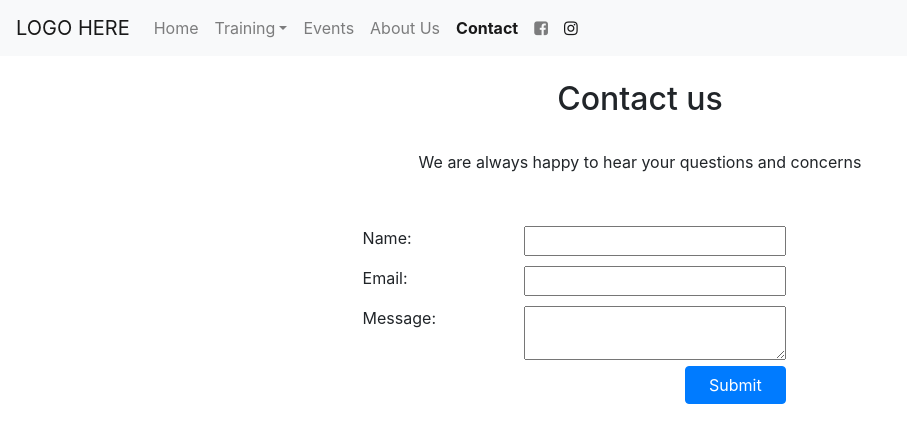
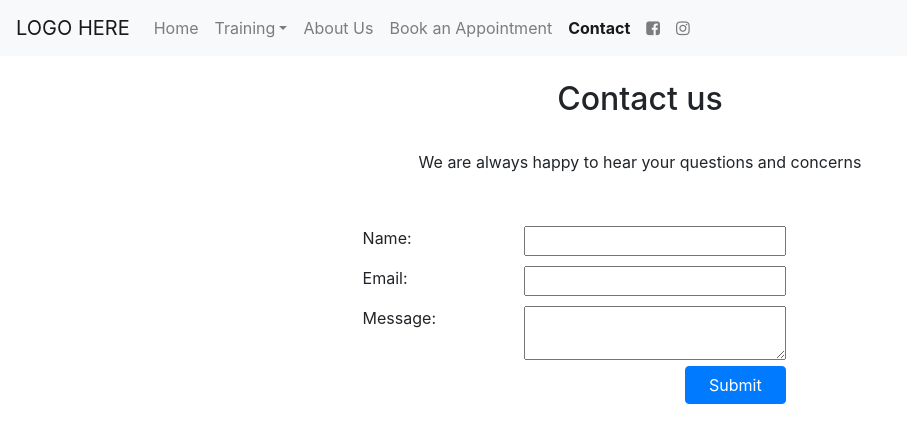
Before and after one commit to maggie-lagos/we-global, a React (Create React App) app: page /contact in a window 1280 px wide. Shown: the top 442 px of the page, without its empty margins (0-907 px from the left). Built offline with nearby package versions, Linux system fonts and the light colour scheme.

Commit message:
Moved around the events page

```diff
--- a/src/About/index.js
+++ b/src/About/index.js
@@ -62,12 +62,12 @@ class About extends Component {
                 </DropdownMenu>
               </UncontrolledDropdown>
               <NavItem>
-                <NavLink href="/events/">Events</NavLink>
-              </NavItem>
-              <NavItem>
                 <NavLink active href="/about/">
                   About Us
                 </NavLink>
+              </NavItem>
+              <NavItem>
+                <NavLink href="/events/">Book an Appointment</NavLink>
               </NavItem>
               <NavItem>
                 <NavLink href="/contact/">Contact</NavLink>
@@ -128,8 +128,10 @@ class About extends Component {
                 <h5>Lynee Pina</h5>
               </Col>
               <Col xs="8">
-                <p className="coachText">It's a yak! Specialties are strength training and developing
-                a strength training program.</p>
+                <p className="coachText">
+                  It's a yak! Specialties are strength training and developing a
+                  strength training program.
+                </p>
               </Col>
             </Row>
             <Row>
@@ -138,7 +140,9 @@ class About extends Component {
                 <h5>Charles Thomas</h5>
               </Col>
               <Col xs="8">
-                    <p className="coachText">It's a yak! Special is strength training.</p>
+                <p className="coachText">
+                  It's a yak! Special is strength training.
+                </p>
               </Col>
             </Row>
             <Row>
@@ -147,7 +151,9 @@ class About extends Component {
                 <h5>Yoga Instructor</h5>
               </Col>
               <Col xs="8">
-                    <p className="coachText">It's a yak! Special is strength training.</p>
+                <p className="coachText">
+                  It's a yak! Special is strength training.
+                </p>
               </Col>
             </Row>
           </Container>
--- a/src/Bootcamp/index.js
+++ b/src/Bootcamp/index.js
@@ -60,21 +60,21 @@ class Bootcamp extends Component {
                 </DropdownMenu>
               </UncontrolledDropdown>
               <NavItem>
-                <NavLink href="/events/">Events</NavLink>
+                <NavLink href="/about/">About Us</NavLink>
               </NavItem>
               <NavItem>
-                <NavLink href="/about/">About Us</NavLink>
+                <NavLink href="/events/">Book an Appointment</NavLink>
               </NavItem>
               <NavItem>
                 <NavLink href="/contact/">Contact</NavLink>
               </NavItem>
               <NavItem>
-                <NavLink href="/contact/">
+                <NavLink href="https://www.facebook.com/weglobalfitness/">
                   <i className="fa fa-facebook-square" />
                 </NavLink>
               </NavItem>
               <NavItem>
-                <NavLink href="/contact/">
+                <NavLink href="https://www.instagram.com/antsenior3/">
                   <i class="fa fa-instagram" />
                 </NavLink>
               </NavItem>
--- a/src/Contact/index.js
+++ b/src/Contact/index.js
@@ -54,19 +54,17 @@ class Contact extends Component {
                     Training
                   </DropdownToggle>
                   <DropdownMenu right>
-                    <DropdownItem href="/vertimax">
-                      Vertimax
-                    </DropdownItem>
+                    <DropdownItem href="/vertimax">Vertimax</DropdownItem>
                     <DropdownItem href="/strength">Strength</DropdownItem>
                     <DropdownItem href="/yoga"> Yoga </DropdownItem>
                     <DropdownItem href="/bootcamp">Bootcamp</DropdownItem>
                   </DropdownMenu>
                 </UncontrolledDropdown>
                 <NavItem>
-                  <NavLink href="/events/">Events</NavLink>
+                  <NavLink href="/about/">About Us</NavLink>
                 </NavItem>
                 <NavItem>
-                  <NavLink href="/about/">About Us</NavLink>
+                  <NavLink href="/events/">Book an Appointment</NavLink>
                 </NavItem>
                 <NavItem>
                   <NavLink active href="/contact/">
@@ -74,12 +72,12 @@ class Contact extends Component {
                   </NavLink>
                 </NavItem>
                 <NavItem>
-                  <NavLink href="/contact/">
+                  <NavLink href="https://www.facebook.com/weglobalfitness/">
                     <i className="fa fa-facebook-square" />
                   </NavLink>
                 </NavItem>
                 <NavItem>
-                  <NavLink active href="/contact/">
+                  <NavLink href="https://www.instagram.com/antsenior3/">
                     <i class="fa fa-instagram" />
                   </NavLink>
                 </NavItem>
--- a/src/Events/index.js
+++ b/src/Events/index.js
@@ -53,29 +53,41 @@ class Events extends Component {
                 </DropdownMenu>
               </UncontrolledDropdown>
               <NavItem>
-                <NavLink active href="/events/">
-                  Events
-                </NavLink>
+                <NavLink href="/about/">About Us</NavLink>
               </NavItem>
               <NavItem>
-                <NavLink href="/about/">About Us</NavLink>
+                <NavLink active href="/events/">
+                  Book an Appointment
+                </NavLink>
               </NavItem>
               <NavItem>
                 <NavLink href="/contact/">Contact</NavLink>
               </NavItem>
               <NavItem>
-                <NavLink href="/contact/">
+                <NavLink href="https://www.facebook.com/weglobalfitness/">
                   <i className="fa fa-facebook-square" />
                 </NavLink>
               </NavItem>
               <NavItem>
-                <NavLink href="/contact/">
+                <NavLink href="https://www.instagram.com/antsenior3/">
                   <i class="fa fa-instagram" />
                 </NavLink>
               </NavItem>
             </Nav>
           </Collapse>
         </Navbar>
+        <div>
+          <iframe
+            src="https://app.acuityscheduling.com/schedule.php?owner=15272497"
+            width="100%"
+            height="800"
+            frameBorder="0"
+          />
+          <script
+            src="https://d3gxy7nm8y4yjr.cloudfront.net/js/embed.js"
+            type="text/javascript"
+          />
+        </div>
       </div>
     );
   }
--- a/src/Home/index.js
+++ b/src/Home/index.js
@@ -95,7 +95,9 @@ class Home extends Component {
             <Collapse isOpen={this.state.isOpen} navbar>
               <Nav navbar>
                 <NavItem>
-                          <NavLink href="/home">Home</NavLink>
+                  <NavLink active href="/home">
+                    Home
+                  </NavLink>
                 </NavItem>
                 <UncontrolledDropdown nav inNavbar>
                   <DropdownToggle nav caret>
@@ -109,12 +111,10 @@ class Home extends Component {
                   </DropdownMenu>
                 </UncontrolledDropdown>
                 <NavItem>
-                          <NavLink href="/events/">Events</NavLink>
+                  <NavLink href="/about/">About Us</NavLink>
                 </NavItem>
                 <NavItem>
-                          <NavLink active href="/about/">
-                              About Us
-                          </NavLink>
+                  <NavLink href="/events/">Book an Appointment</NavLink>
                 </NavItem>
                 <NavItem>
                   <NavLink href="/contact/">Contact</NavLink>
--- a/src/Strength/index.js
+++ b/src/Strength/index.js
@@ -58,21 +58,21 @@ class Strength extends Component {
                 </DropdownMenu>
               </UncontrolledDropdown>
               <NavItem>
-                <NavLink href="/events/">Events</NavLink>
+                <NavLink href="/about/">About Us</NavLink>
               </NavItem>
               <NavItem>
-                <NavLink href="/about/">About Us</NavLink>
+                <NavLink href="/events/">Book an Appointment</NavLink>
               </NavItem>
               <NavItem>
                 <NavLink href="/contact/">Contact</NavLink>
               </NavItem>
               <NavItem>
-                <NavLink href="/contact/">
+                <NavLink href="https://www.facebook.com/weglobalfitness/">
                   <i className="fa fa-facebook-square" />
                 </NavLink>
               </NavItem>
               <NavItem>
-                <NavLink href="/contact/">
+                <NavLink href="https://www.instagram.com/antsenior3/">
                   <i class="fa fa-instagram" />
                 </NavLink>
               </NavItem>
--- a/src/Vertimax/index.js
+++ b/src/Vertimax/index.js
@@ -58,21 +58,21 @@ class Vertimax extends Component {
                 </DropdownMenu>
               </UncontrolledDropdown>
               <NavItem>
-                <NavLink href="/events/">Events</NavLink>
+                <NavLink href="/about/">About Us</NavLink>
               </NavItem>
               <NavItem>
-                <NavLink href="/about/">About Us</NavLink>
+                <NavLink href="/events/">Book an Appointment</NavLink>
               </NavItem>
               <NavItem>
                 <NavLink href="/contact/">Contact</NavLink>
               </NavItem>
               <NavItem>
-                <NavLink href="/contact/">
+                <NavLink href="https://www.facebook.com/weglobalfitness/">
                   <i className="fa fa-facebook-square" />
                 </NavLink>
               </NavItem>
               <NavItem>
-                <NavLink href="/contact/">
+                <NavLink href="https://www.instagram.com/antsenior3/">
                   <i class="fa fa-instagram" />
                 </NavLink>
               </NavItem>
--- a/src/Yoga/index.js
+++ b/src/Yoga/index.js
@@ -60,21 +60,21 @@ class Yoga extends Component {
                 </DropdownMenu>
               </UncontrolledDropdown>
               <NavItem>
-                <NavLink href="/events/">Events</NavLink>
+                <NavLink href="/about/">About Us</NavLink>
               </NavItem>
               <NavItem>
-                <NavLink href="/about/">About Us</NavLink>
+                <NavLink href="/events/">Book an Appointment</NavLink>
               </NavItem>
               <NavItem>
                 <NavLink href="/contact/">Contact</NavLink>
               </NavItem>
               <NavItem>
-                <NavLink href="/contact/">
+                <NavLink href="https://www.facebook.com/weglobalfitness/">
                   <i className="fa fa-facebook-square" />
                 </NavLink>
               </NavItem>
               <NavItem>
-                <NavLink href="/contact/">
+                <NavLink href="https://www.instagram.com/antsenior3/">
                   <i class="fa fa-instagram" />
                 </NavLink>
               </NavItem>
```
Lines whose indentation alone changed are shown as unchanged.
